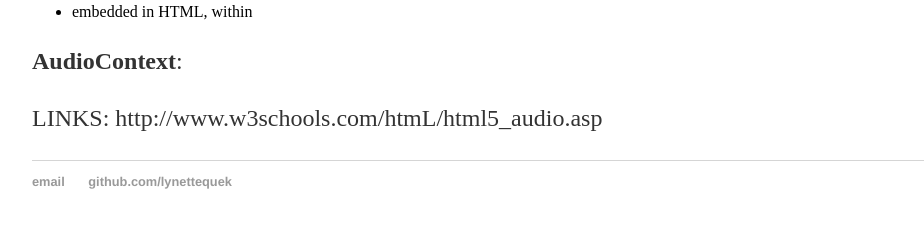
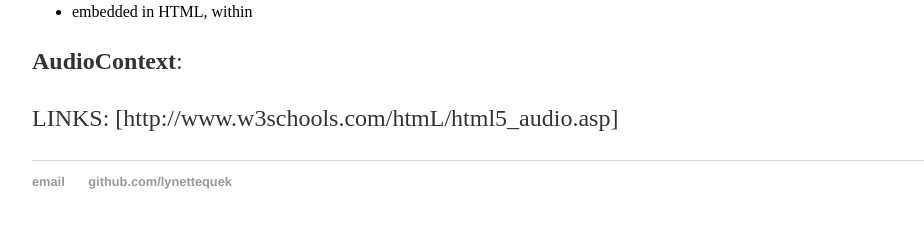
Before and after one commit to lynettequek/lynettequek.github.io, a Jekyll site: the page built from _posts/2015-05-14-WebAudio-Blog-1.md, in a window 1280 px wide. Shown: the part 654-900 px from the top of the page, without its empty margins (160-1084 px from the left). Built offline with Jekyll 4.4.1, drawn with Linux system fonts in a browser that asks for light colours.

```diff
--- a/_posts/2015-05-14-WebAudio-Blog-1.md
+++ b/_posts/2015-05-14-WebAudio-Blog-1.md
@@ -22,4 +22,4 @@ date: 2015-05-14
 **AudioContext**:
 
 LINKS:
-http://www.w3schools.com/htmL/html5_audio.asp
+[http://www.w3schools.com/htmL/html5_audio.asp]
```
